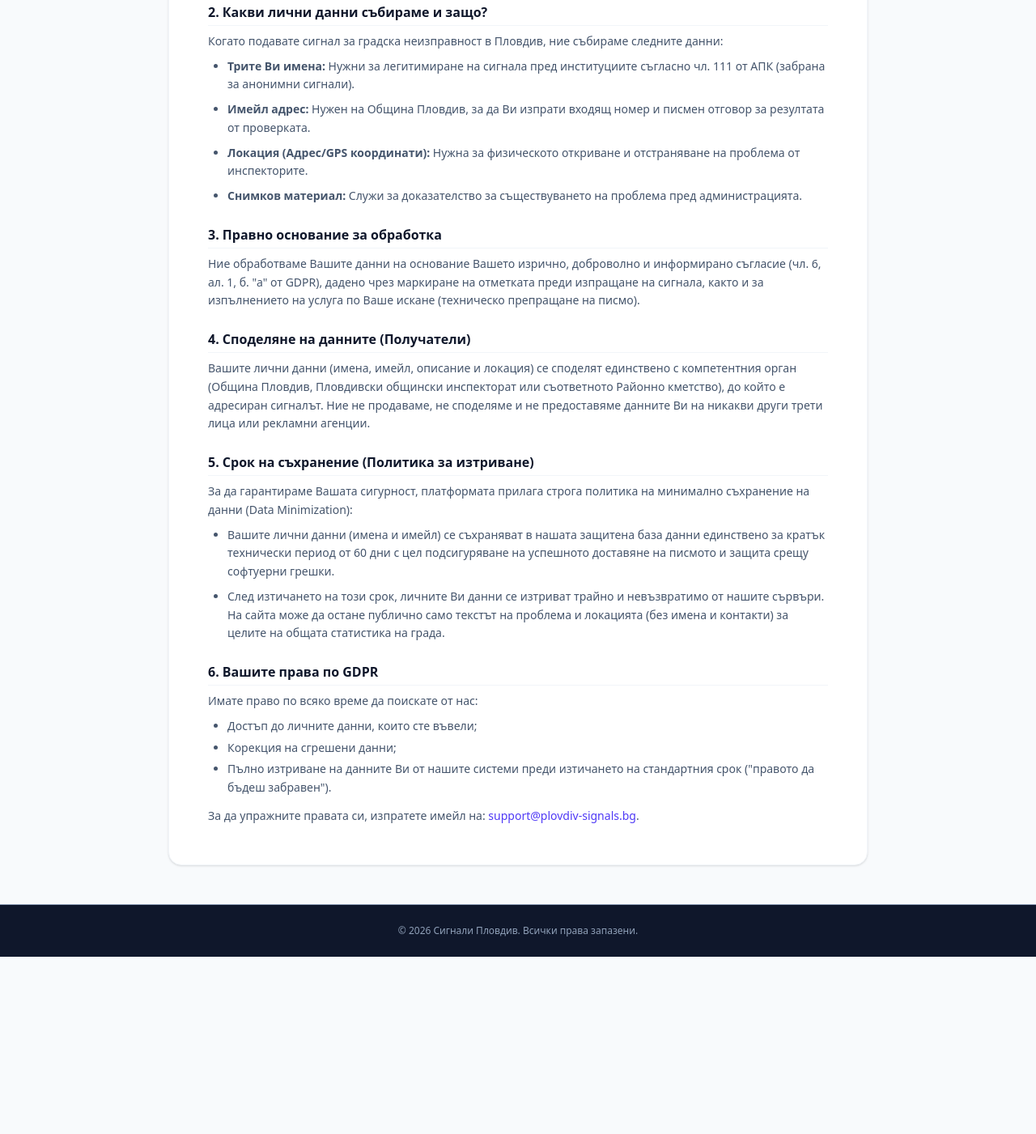
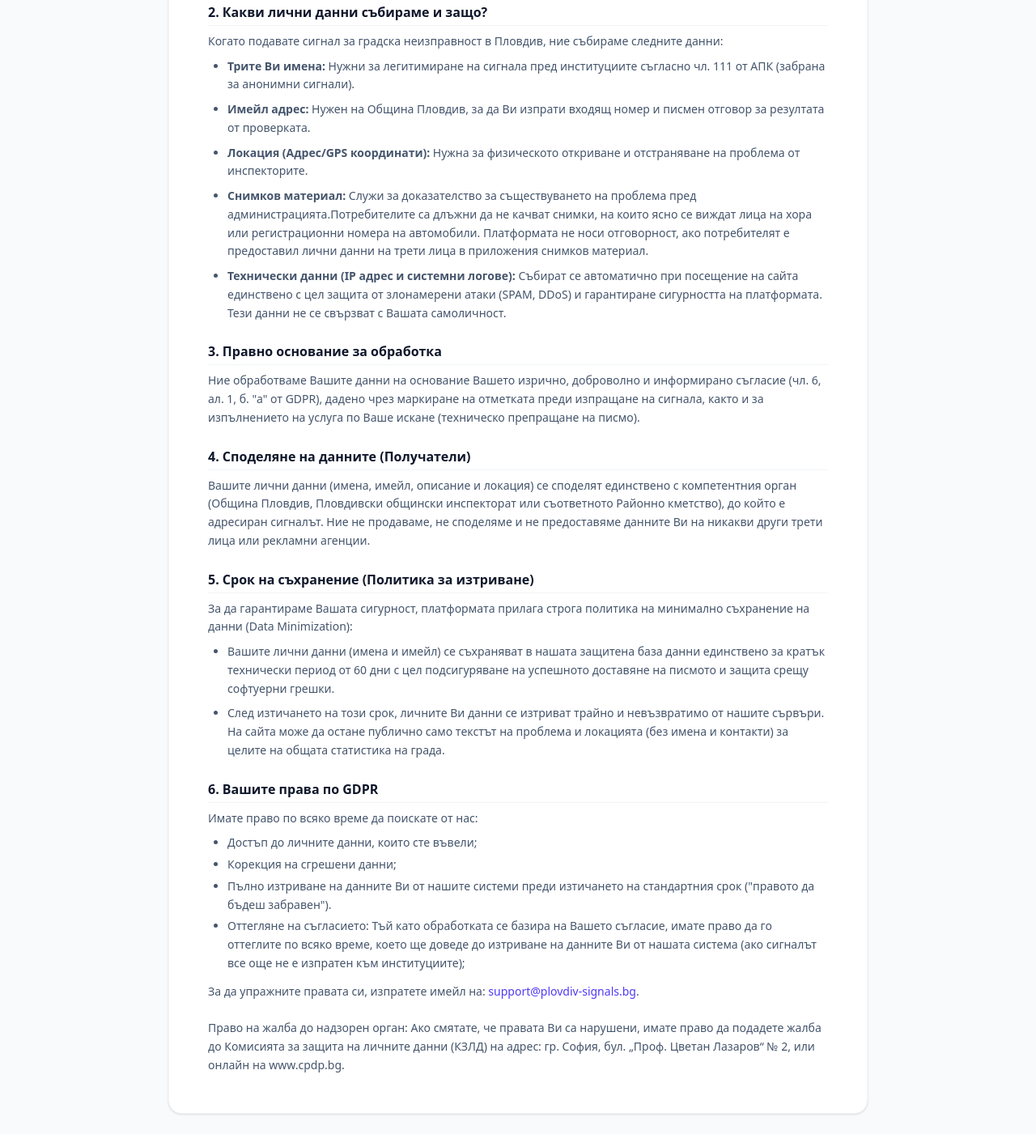
Before and after one commit to DKsignali/project-signali, a website: page privacy.html in a window 1280 px wide. Shown: the part 479-1880 px from the top of the page at 81% size. Before the commit the page ends 1661 px from the top, so only its background shows below. Drawn offline with nearby package versions, Linux system fonts and the light colour scheme.

Commit message:
Revise privacy policy details and user obligations
Updated privacy policy to include user responsibilities regarding photo uploads and clarified data collection practices.

```diff
--- a/privacy.html
+++ b/privacy.html
@@ -43,7 +43,8 @@
                         <li><strong class="text-slate-850">Трите Ви имена:</strong> Нужни за легитимиране на сигнала пред институциите съгласно чл. 111 от АПК (забрана за анонимни сигнали).</li>
                         <li><strong class="text-slate-850">Имейл адрес:</strong> Нужен на Община Пловдив, за да Ви изпрати входящ номер и писмен отговор за резултата от проверката.</li>
                         <li><strong class="text-slate-850">Локация (Адрес/GPS координати):</strong> Нужна за физическото откриване и отстраняване на проблема от инспекторите.</li>
-                        <li><strong class="text-slate-850">Снимков материал:</strong> Служи за доказателство за съществуването на проблема пред администрацията.</li>
+                        <li><strong class="text-slate-850">Снимков материал:</strong> Служи за доказателство за съществуването на проблема пред администрацията.Потребителите са длъжни да не качват снимки, на които ясно се виждат лица на хора или регистрационни номера на автомобили. Платформата не носи отговорност, ако потребителят е предоставил лични данни на трети лица в приложения снимков материал.</li>
+                        <li><strong class="text-slate-850">Технически данни (IP адрес и системни логове):</strong> Събират се автоматично при посещение на сайта единствено с цел защита от злонамерени атаки (SPAM, DDoS) и гарантиране сигурността на платформата. Тези данни не се свързват с Вашата самоличност.</li>
                     </ul>
                 </div>
 
@@ -73,8 +74,11 @@
                         <li>Достъп до личните данни, които сте въвели;</li>
                         <li>Корекция на сгрешени данни;</li>
                         <li>Пълно изтриване на данните Ви от нашите системи преди изтичането на стандартния срок ("правото да бъдеш забравен").</li>
+                        <li>Оттегляне на съгласието: Тъй като обработката се базира на Вашето съгласие, имате право да го оттеглите по всяко време, което ще доведе до изтриване на данните Ви от нашата система (ако сигналът все още не е изпратен към институциите);</li>
                     </ul>
                     <p>За да упражните правата си, изпратете имейл на: <a href="mailto:support@plovdiv-signals.bg" class="text-indigo-600 hover:underline font-medium">support@plovdiv-signals.bg</a>.</p>
+                    <br>
+                    <p>Право на жалба до надзорен орган: Ако смятате, че правата Ви са нарушени, имате право да подадете жалба до Комисията за защита на личните данни (КЗЛД) на адрес: гр. София, бул. „Проф. Цветан Лазаров“ № 2, или онлайн на www.cpdp.bg.</p>
                 </div>
             </div>
         </div>
```
